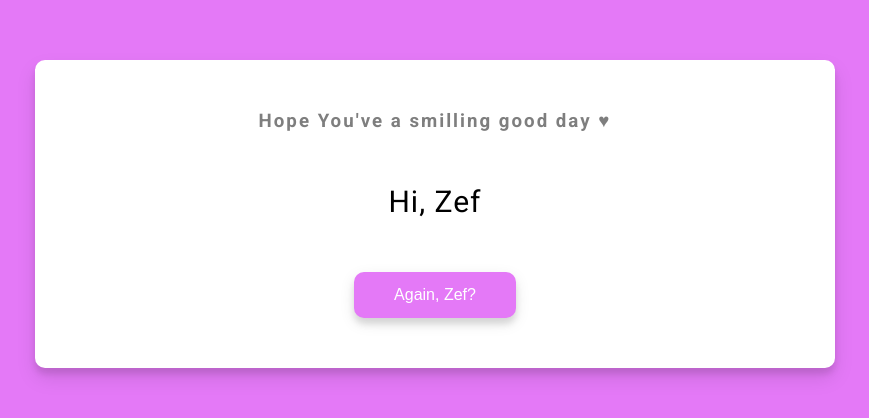
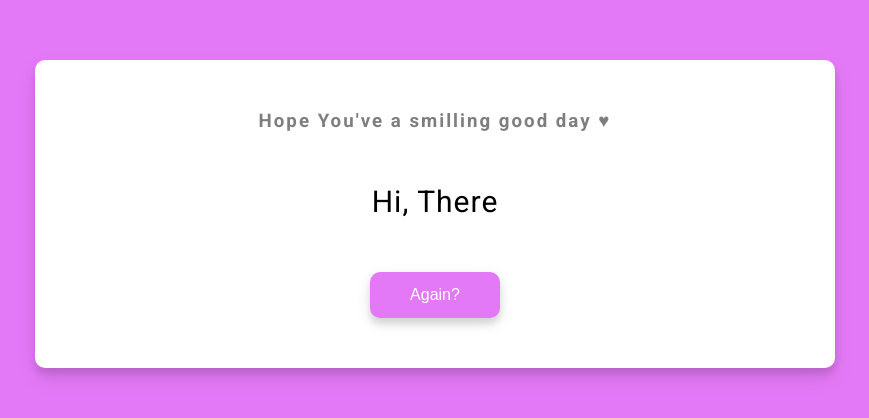
Before and after one commit to Zakkyyy/HAINADIAA, a plain HTML site: page index.html in a window 1280 px wide. Shown: the part 186-604 px from the top of the page, without its empty margins (205-1074 px from the left). Drawn offline with Linux system fonts and the light colour scheme; no server answers.

Commit message:
Update index.html

```diff
--- a/index.html
+++ b/index.html
@@ -9,8 +9,8 @@
   <body>
     <div class="container">
       <h3>Hope You've a smilling good day ♥</h3>
-      <div id="joke" class="joke">Hi, Zef</div>
-      <button id="jokeBtn" class="btn">Again, Zef?</button>
+      <div id="joke" class="joke">Hi, There</div>
+      <button id="jokeBtn" class="btn">Again?</button>
     </div>
     <script src="script.js"></script>
   </body>
```
